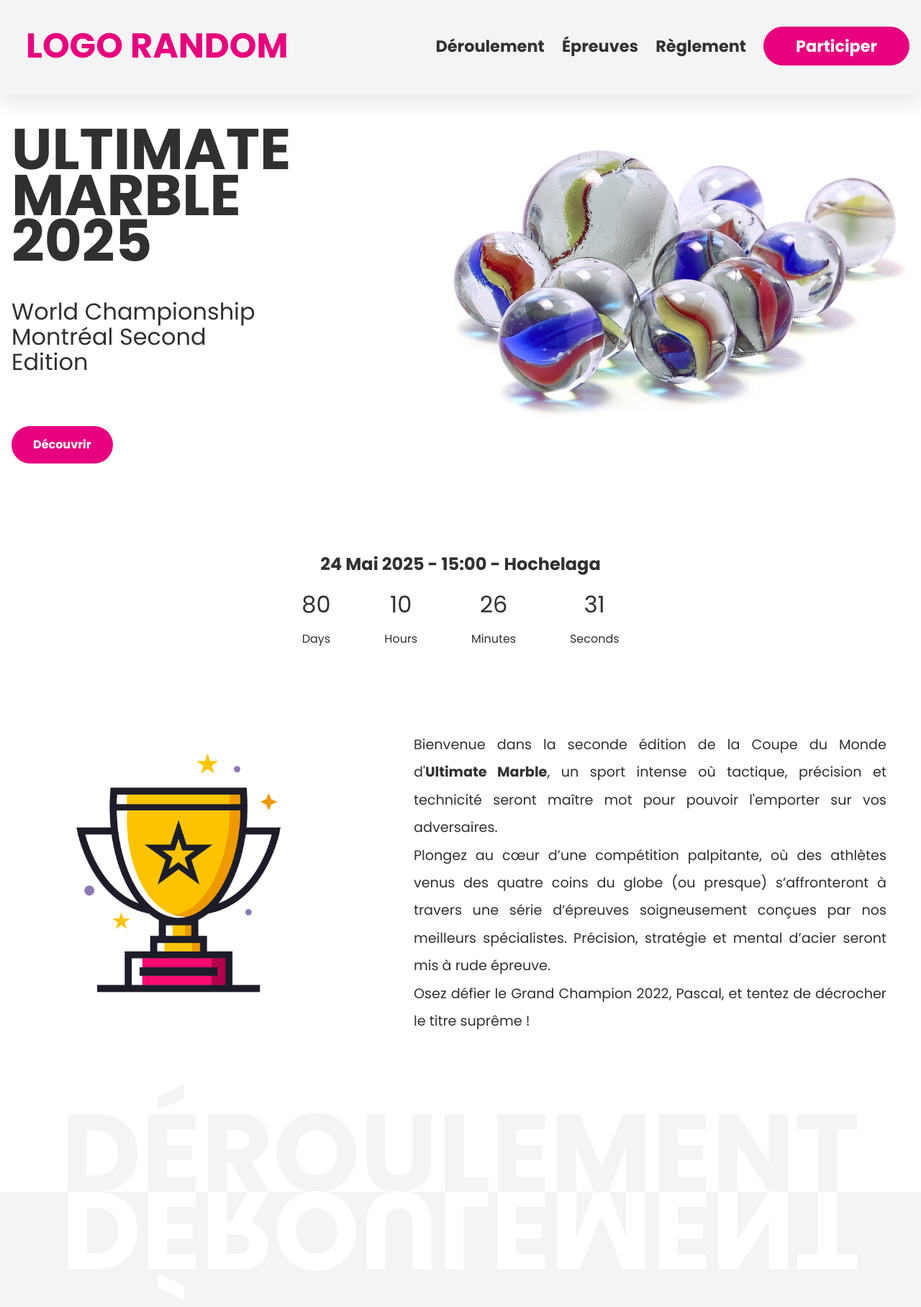
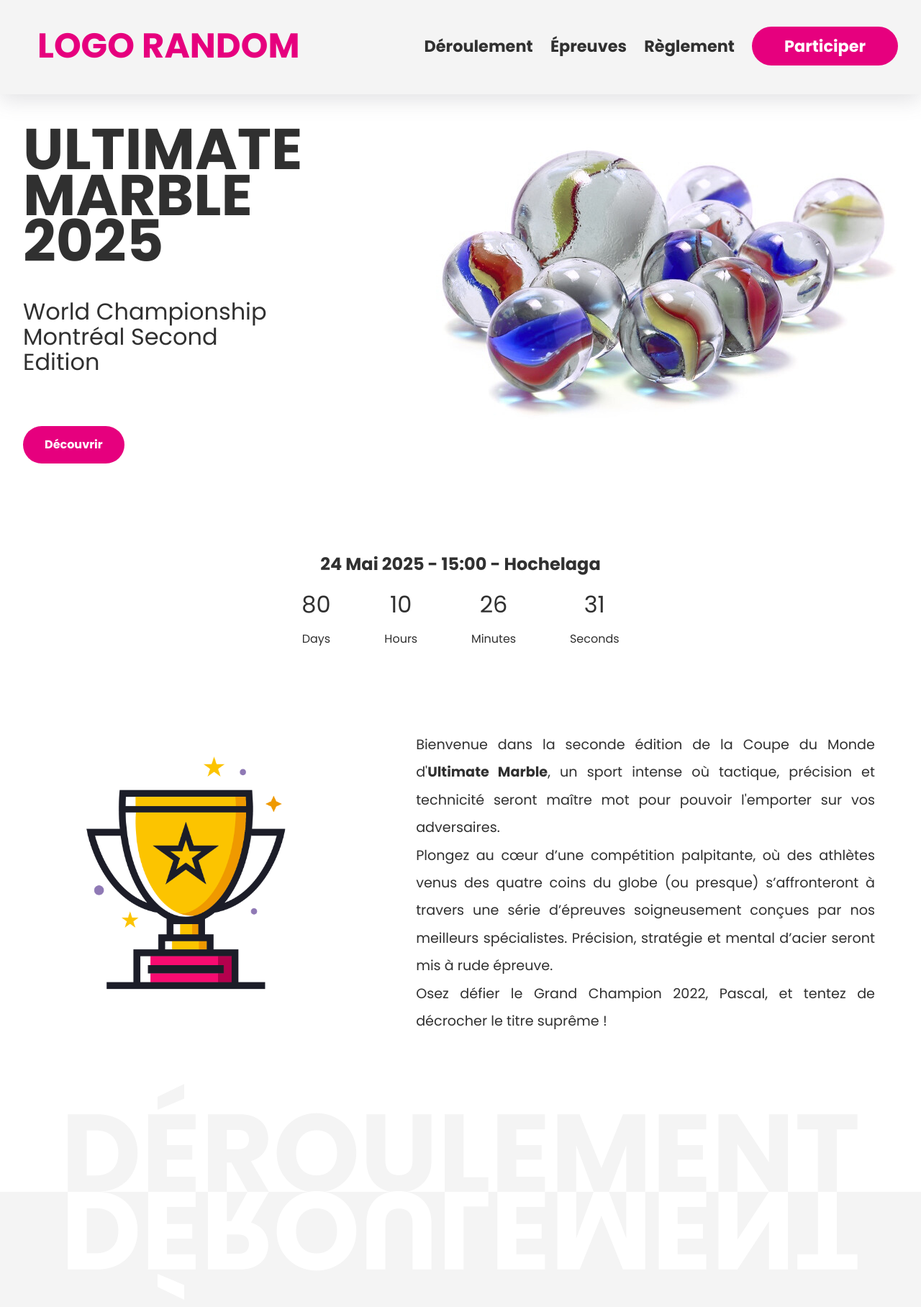
Before and after one commit to ultranawak/ultimate-marble, a PHP site: page / in a window 1280 px wide. Shown: the top 1816 px of the page at 72% size. Run offline with PHP 8.4, Linux system fonts and the light colour scheme.

Commit message:
Add files via upload

```diff
--- a/style.css
+++ b/style.css
@@ -26,7 +26,7 @@ body {
 
 .container {
     max-width: 1410px;
-    padding: 0 min(1em, 8%);
+    padding: 0 min(2em, 8%);
     margin: 0 auto;
 }
 
```
